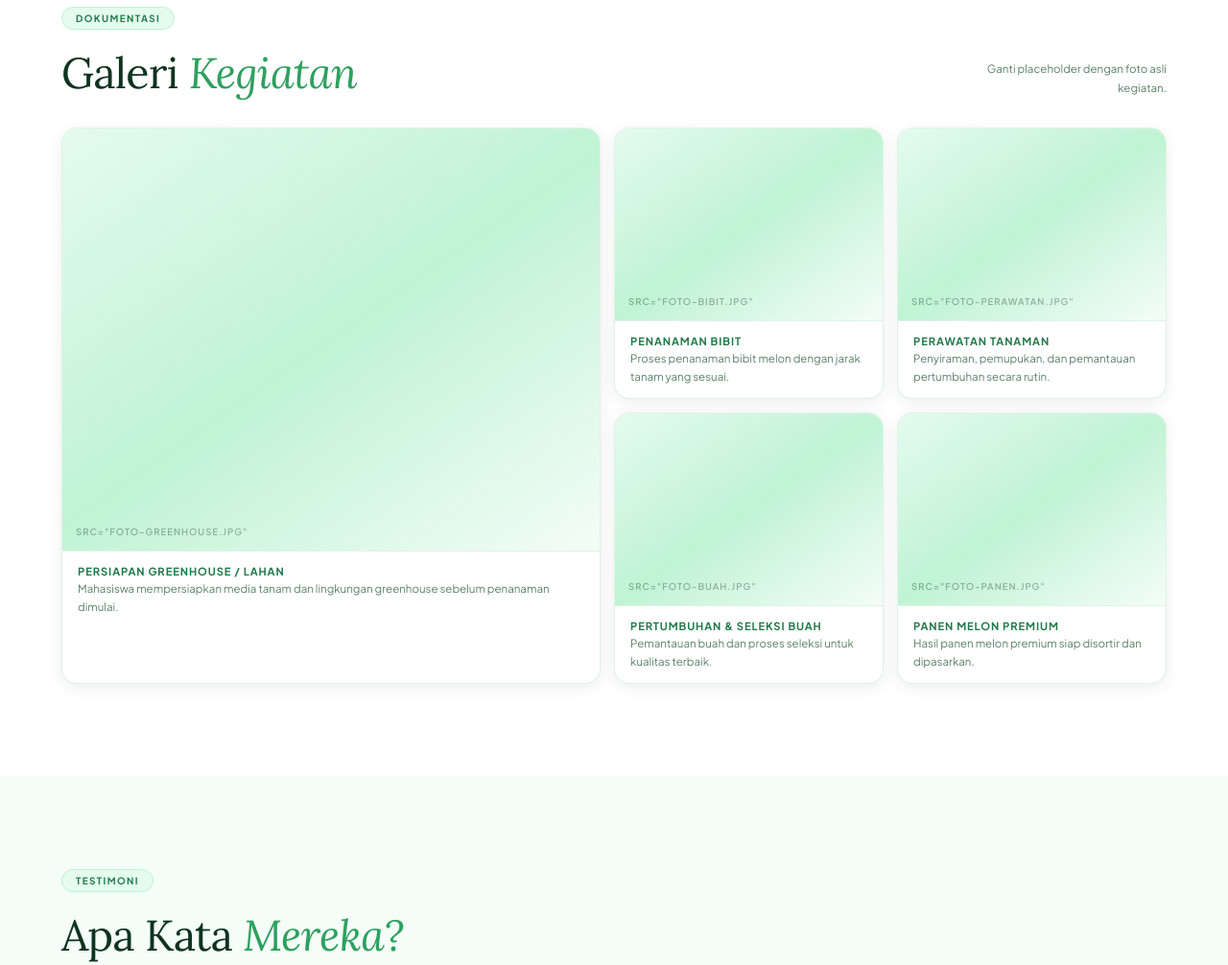
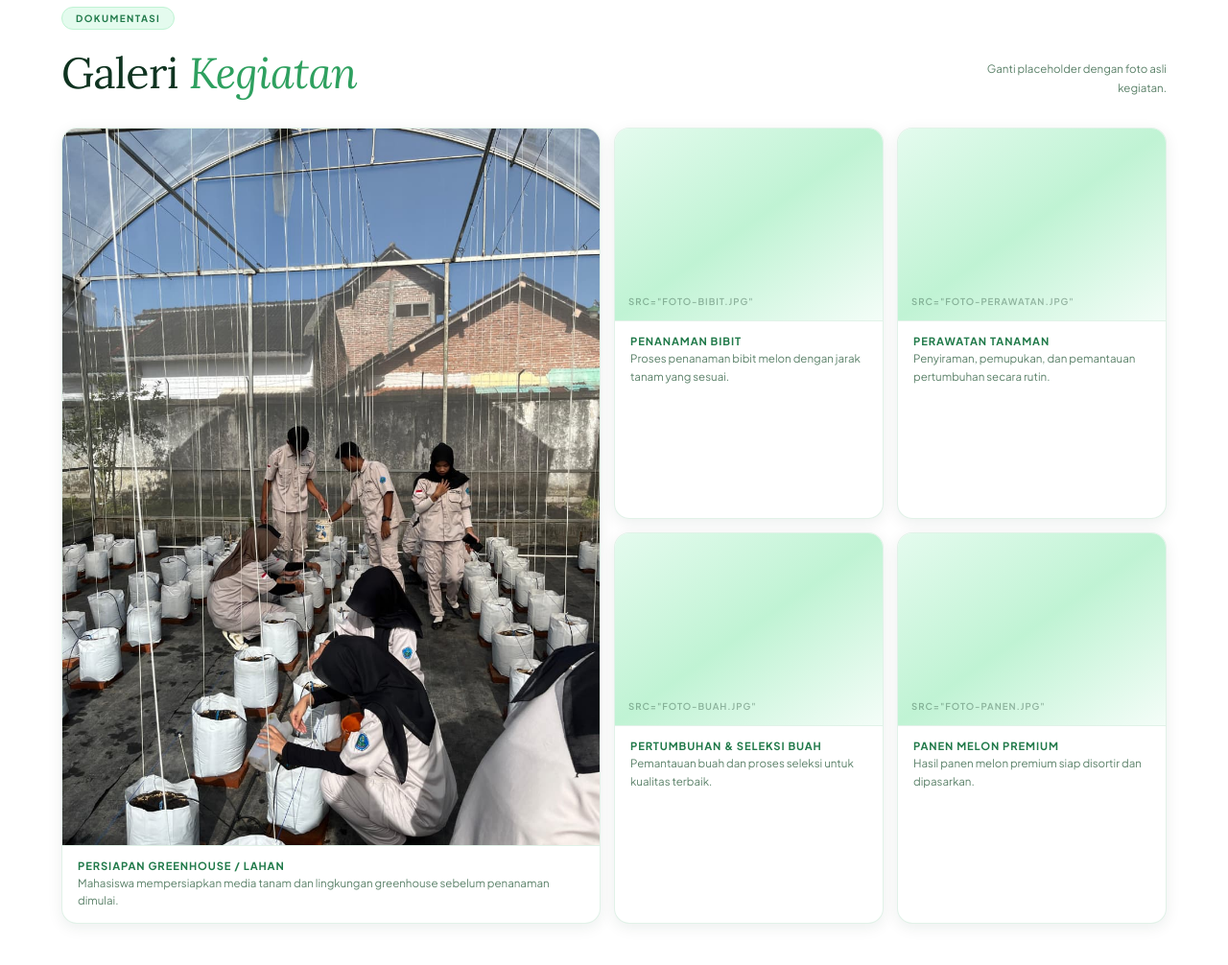
Before and after one commit to hariezkhan3396/PBLMNA, a plain HTML site: page index.html in a window 1280 px wide. Shown: the part 3780-4786 px from the top of the page at 96% size. Drawn offline with Linux system fonts and the light colour scheme.

Commit message:
Update index.html

```diff
--- a/index.html
+++ b/index.html
@@ -729,7 +729,7 @@ footer { background: var(--g900); padding: 64px 5% 32px }
     </div>
     <div class="gal-grid reveal">
       <div class="gal-item">
-        <div class="gal-ph" style="min-height:440px"><span class="gal-ph-note">src="foto-greenhouse.jpg"</span></div>
+        <div class="gal-img-wrap"> <img src="foto-greenhouse.jpg" alt="Persiapan Greenhouse" class="gal-img"></div>
         <div class="gal-info"><div class="gal-title">Persiapan Greenhouse / Lahan</div><div class="gal-desc">Mahasiswa mempersiapkan media tanam dan lingkungan greenhouse sebelum penanaman dimulai.</div></div>
       </div>
       <div class="gal-item">
```
